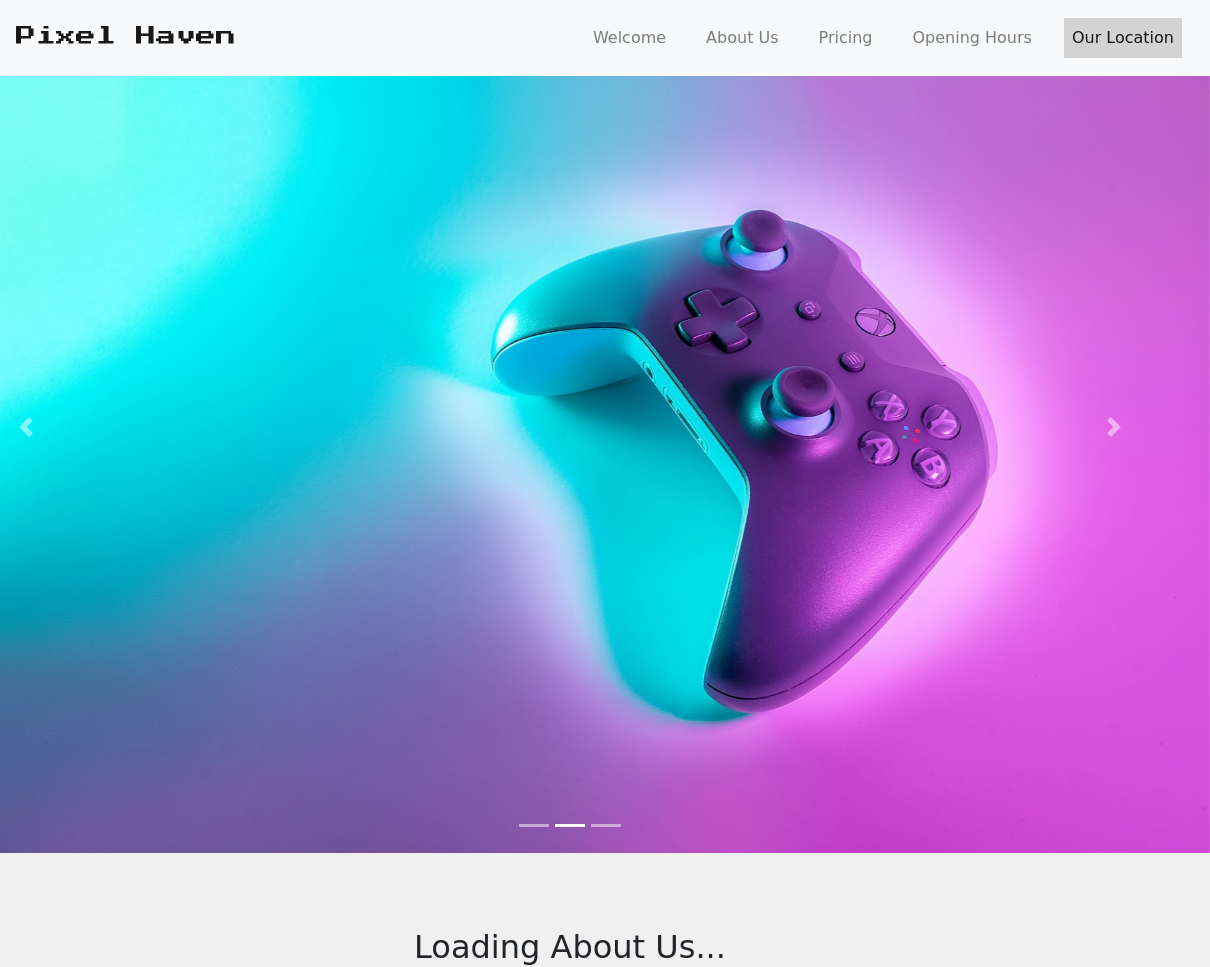
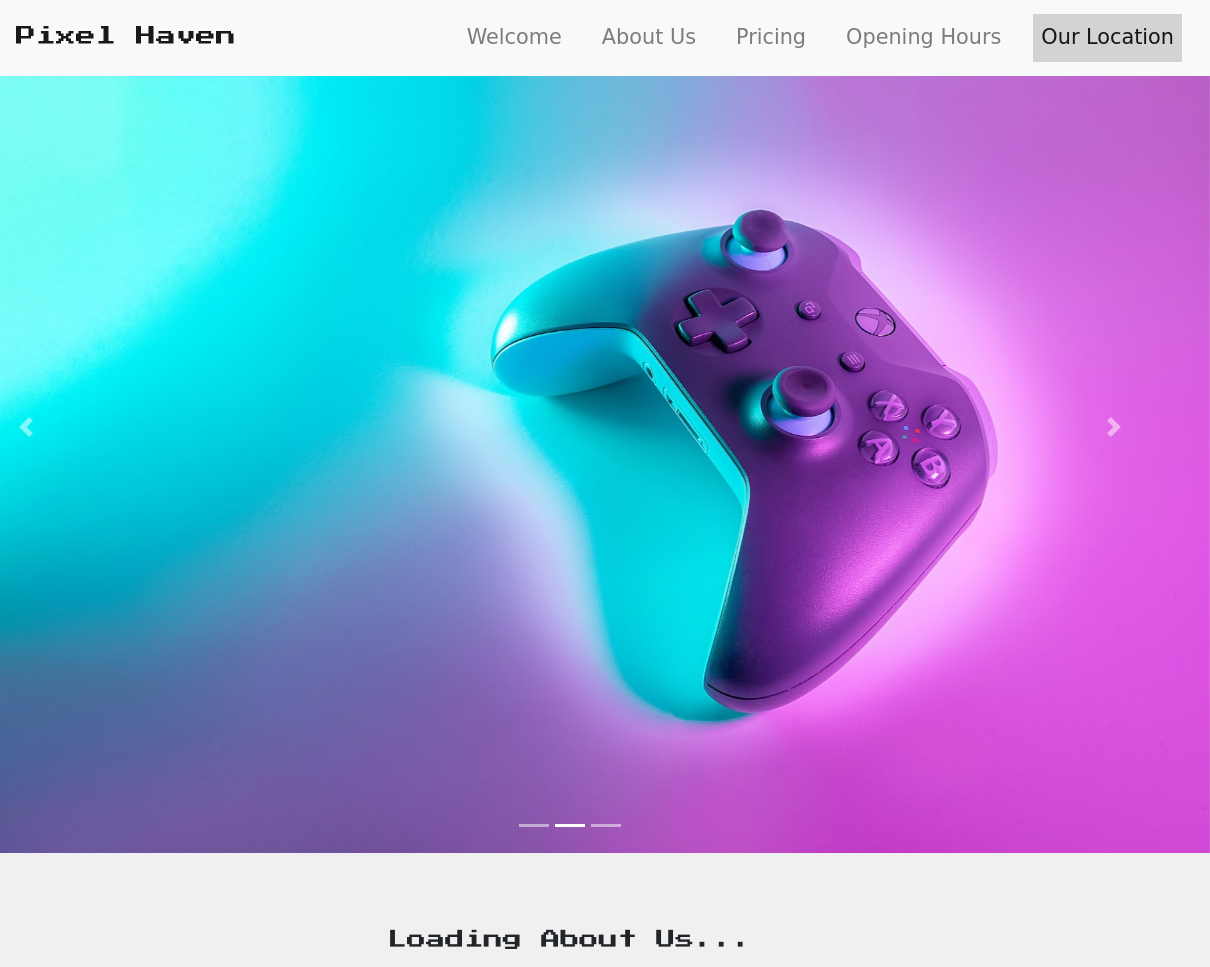
Before and after one commit to princeiik/GameAndBar, a plain HTML site: page index.html in a window 1280 px wide. Shown: the top 967 px of the page, 70-1280 px from the left. Drawn offline with nearby package versions, Linux system fonts and the light colour scheme; some packages are replaced by stand-ins of ours.

Commit message:
--date=2023-08-05
added font style and sizing on 8-05-2023

```diff
--- a/css/style.css
+++ b/css/style.css
@@ -1,14 +1,18 @@
 body{
-	font-family: 'Righteous', cursive;
+	/* font-family: 'Righteous', cursive; */
 	background-color: rgb(240, 240, 240);
-	/* font-family: 'Press Start 2P', cursive; */
-	/* font-size: 25px; */
+	font-family: 'Press Start 2P', cursive;
+	font-size: 17px;
 }
 .nav-item{
 	padding-right: 12px;
 	padding-left: 12px;
 	font-family: 'Righteous', cursive;
-	/* font-size: 1.3rem; */
+	font-size: 1.3rem;
+}
+
+.text-center {
+	font-size: 1.2rem;
 }
 
 a.navbar-brand {
```
